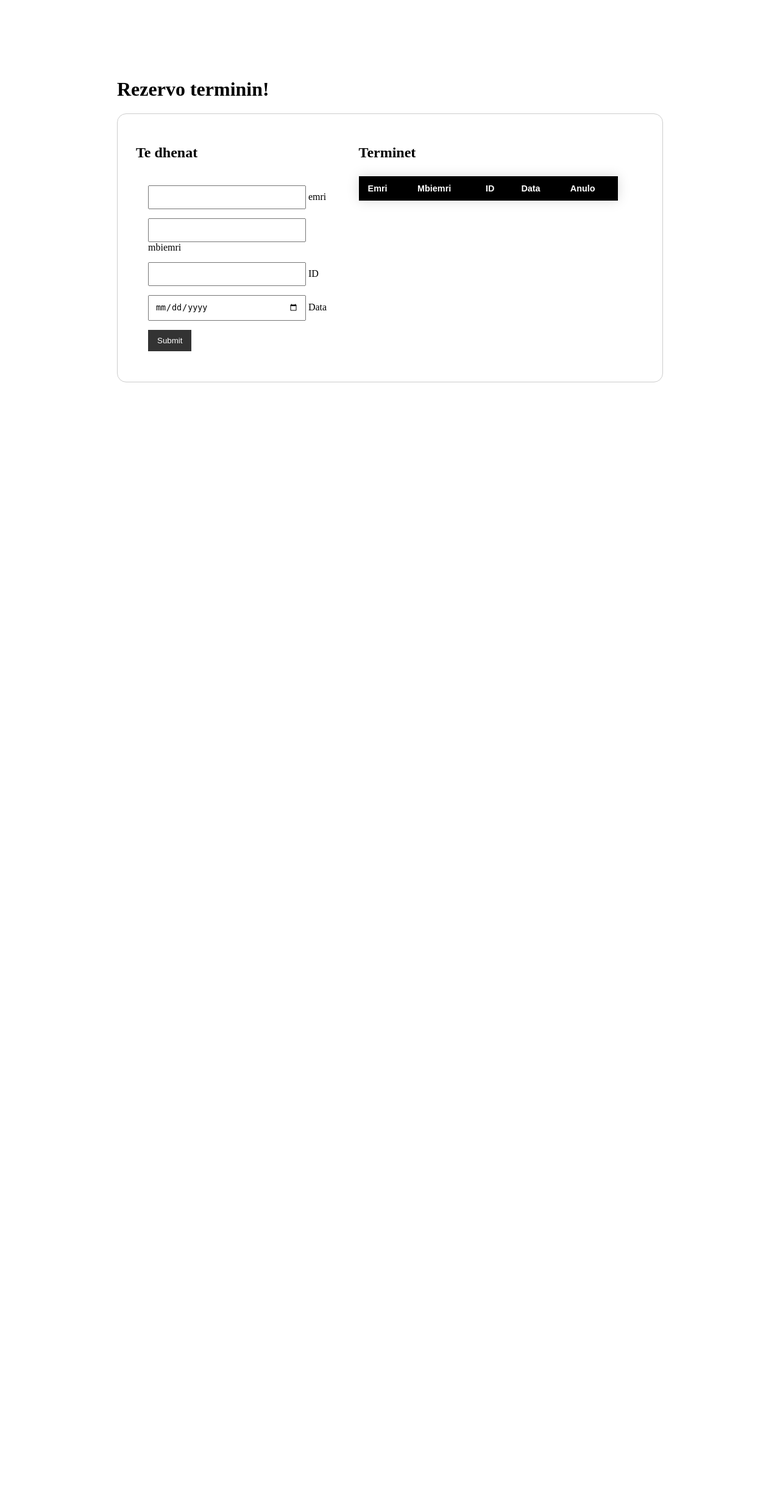
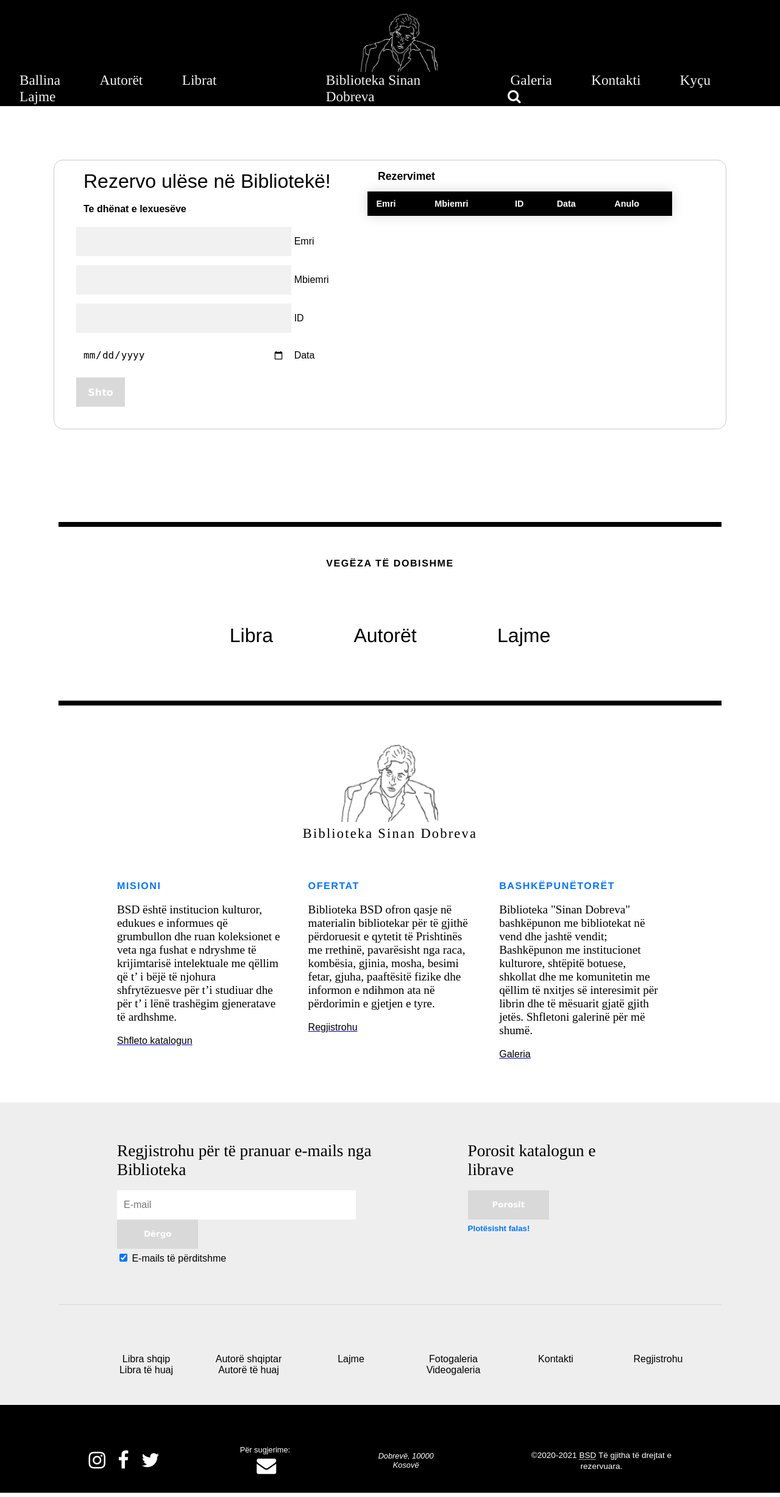
Before and after one commit to samiri32/ProgramimiInternet_Gr10, a PHP site: page /HTML/forma.html in a window 1280 px wide. Shown: the whole page at 61% size. Before the commit the page ends 627 px from the top, so only its background shows below. Run offline with PHP 8.4, Linux system fonts and the light colour scheme; lists and menus that the app fills with data are empty; some web fonts are replaced.

Commit message:
forma per rezervim u rregullu

```diff
--- a/CSS/forma.css
+++ b/CSS/forma.css
@@ -1,17 +1,17 @@
 body{
-    width: 70%;
-    margin:auto;
-    margin-top:10%;
-    overflow-y: hidden;
+    padding: 0;
+    margin: 0;
 }
 
 .container{
+    margin: 5.5em;
     display:grid;
-    grid-template-columns: 40% 60%;
-    grid-column-gap: 2em;
+    grid-template-columns: 45% 55%;
+    grid-column-gap: 1em;
     border:1px solid #ccc;
-    padding:30px;
+    padding:1em;
     border-radius: 15px;
+    justify-content: space-between;
 }
 
 .title{
@@ -34,12 +34,9 @@ body{
     padding:10px;
 }
 
-#addForm input[type="submit"] {
-    background-color: #333;
-    color:#fff;
-    padding:10px 15px;
-    border:none;
-}
+.butonform:hover {
+    color: #0075ff;
+  }
 
 .form-group{
     padding-bottom:15px;
@@ -69,3 +66,13 @@ body{
 .styled-table tbody tr {
     border-bottom: 1px solid #dddddd;
 }
+
+.butonform {
+    height: 3em;
+    width: 5em;
+    color: white;
+    font-weight: bold;
+    font-family: Verdana, Geneva, Tahoma, sans-serif;
+    background-color: #D9D9D9;
+    border: none;
+  }
--- a/HTML/forma.html
+++ b/HTML/forma.html
@@ -1,35 +1,240 @@
 <!DOCTYPE html>
-<html lang="en">
+<html lang="sq">
 
 <head>
-    <meta charset="UTF-8">
-    <meta name="viewport" content="width=device-width, initial-scale=1.0">
-    <title>Forma</title>
+    <title>BIBLIOTEKA SINAN DOBREVA</title>
+    <meta charset="utf-8">
+    <meta name="viewport" content="width=device-width, initial-scale=1">
+    <link rel="shortcut icon" type="image/png" href="./img/sinani4.png">
+    <link rel="stylesheet" href="../css/styles.css">
     <link rel="stylesheet" href="../css/forma.css">
+    <link rel="preconnect" href="https://fonts.gstatic.com">
+    <link href="https://fonts.googleapis.com/css2?family=Roboto+Mono&display=swap" rel="stylesheet">
+    <link rel="stylesheet" href="https://stackpath.bootstrapcdn.com/font-awesome/4.7.0/css/font-awesome.min.css" integrity="sha384-wvfXpqpZZVQGK6TAh5PVlGOfQNHSoD2xbE+QkPxCAFlNEevoEH3Sl0sibVcOQVnN" crossorigin="anonymous">
+
+    <script>
+        window.onscroll = function() {
+            growShrinkLogo()
+        };
+
+        function growShrinkLogo() {
+            var sinani = document.getElementById("sinani")
+            if (document.body.scrollTop > 5 || document.documentElement.scrollTop > 5) {
+                sinani.style.width = "5em";
+                sinani.style.height = "3.5em";
+
+            } else {
+                sinani.style.width = "8em";
+                sinani.style.height = "6em";
+            }
+        }
+    </script>
 
 
+    <script src="https://code.jquery.com/jquery-3.5.1.js" integrity="sha256-QWo7LDvxbWT2tbbQ97B53yJnYU3WhH/C8ycbRAkjPDc=" crossorigin="anonymous"></script>
+    <script type="text/javascript">
+        $(document).ready(function() {
+            $('#search').click(function() {
+                $('.menu-item').toggleClass('hide-item')
+                $('.search-form').toggleClass('active')
+            })
+        })
+    </script>
+
+
+    <style>
+        * {
+            box-sizing: border-box;
+        }
+
+        body {
+            margin: 0;
+        }
+
+        .sinanibabo {
+            display: flex;
+            justify-content: center;
+        }
+
+        .logoja {
+            display: inline-grid;
+            justify-content: center;
+        }
+
+        .titulli {
+            color: white;
+            font-size: 1.45em;
+        }
+
+        .titulli:hover {
+            color: #0075ff;
+        }
+
+        .header {
+            background-color: black;
+            height: 1.25em;
+            color: white;
+            text-decoration: none;
+        }
+
+        .djathtas {
+            display: grid;
+            align-content: space-between;
+        }
+
+        .majtas {
+            align-content: space-between;
+            display: grid;
+        }
+
+        .topnav {
+            display: flex;
+            justify-content: center;
+            overflow: hidden;
+            position: -webkit-sticky;
+            position: sticky;
+            z-index: 1;
+            top: 0;
+            padding: 0px;
+            background-color: black;
+            border: 2px solid;
+        }
+
+        .topnav a {
+            font-size: 1.45em;
+            color: #f2f2f2;
+            padding: 0px 30px;
+            text-decoration: none;
+        }
+
+        .topnav a:hover {
+            color: #0075ff;
+        }
+
+        .djathtasposht a.menu-item {
+            transform: scale(1);
+            display: inline-block;
+            transition: 0.5s;
+        }
+
+        .djathtasposht a.menu-item.hide-item {
+            transform: scale(0);
+        }
+
+        #one {
+            transition-delay: 0.2s;
+        }
+
+        #two {
+            transition-delay: 0.1s;
+        }
+
+        #three {
+            transition-delay: 0s;
+        }
+
+        .search-form {
+            display: inline-block;
+            position: sticky;
+            margin-bottom: 0.3em;
+            top: 8em;
+            right: 28em;
+            transform: translateX(-50%);
+            width: 0em;
+            height: 1em;
+            transition: 0.6s;
+            opacity: 0;
+            visibility: hidden;
+        }
+
+        .search-form.active {
+            position: sticky;
+            top: 8em;
+            right: 28em;
+            width: 0em;
+            height: 1em;
+            opacity: 1;
+            transition-delay: 0.4s;
+            visibility: visible;
+            background: transparent;
+        }
+
+        .search-form input {
+            margin-left: 1.5em;
+            margin-top: -0.2em;
+            width: 15em;
+            height: 1.5em;
+            color: white;
+            border: none;
+            background: transparent;
+            outline: none;
+            font-size: 1.1em;
+        }
+    </style>
 </head>
 
-<body>
 
 
-    <h1>Rezervo terminin!</h1>
+
+<body onload="showSlides(1)">
+    <div class="header"></div>
+    <div class="topnav">
+        <div class="majtas">
+            <div class="majtasnalt">homepage</div>
+            <div class="majtasposht">
+                <a href="../index.html">Ballina</a>
+                <a href="./HTML/Autoret1.html">Autorët</a>
+                <a href="./HTML/Librat.html">Librat</a>
+                <a href="./HTML/lajmi.html">Lajme</a>
+            </div>
+        </div>
+
+        <div class="logoja">
+            <div class="sinanibabo">
+                <img src="../img/sinani.png" alt="pldh" height="130em" width="175em" id='sinani'>
+            </div>
+            <a href="../index.html" id='titulli' style="font-family:'Arnhem', Times, Courier, serif;"> <span>Biblioteka Sinan
+          Dobreva</span></a>
+        </div>
+
+        <div class="djathtas">
+            <div class="djathtasnalt">homepage</div>
+            <div class="djathtasposht">
+                <div class="search-form">
+                    <form>
+                        <input type="text" name="" placeholder="Kërkoni">
+                    </form>
+                </div>
+                <a href="./HTML/galeria.html" class="menu-item" id="one">Galeria</a>
+                <a href="./HTML/Kontakti.html" class="menu-item" id="two">Kontakti</a>
+                <a href="./HTML/kycu.html" class="menu-item" id="three">Kyçu</a>
+                <a href="#" id="search"><i class="fa fa-search"></i></a>
+
+
+            </div>
+        </div>
+    </div>
+
+    <div class="homepage">
+
+
+
 
     <div class="container">
 
         <div>
-
-            <h2 class="title">Te dhenat</h2>
+            <span style="text-align: center; font-size: 2em; margin-left:1em;">Rezervo ulëse në Bibliotekë!</span><br><br>
+            <span style="padding-left: 2em; font-size: 1em; font-weight: bold;">Te dhënat e lexuesëve</span>
 
             <form id="addForm">
                 <div class="form-group">
                     <input type="text" id="item1">
-                    <label>emri</label><br>
+                    <label>Emri</label><br>
                 </div>
 
                 <div class="form-group">
                     <input type="text" id="item2">
-                    <label>mbiemri</label><br>
+                    <label>Mbiemri</label><br>
                 </div>
 
                 <div class="form-group">
@@ -41,19 +246,18 @@
                     <label>Data</label><br>
                 </div>
 
-                <input type="submit" id="submit" value="Submit">
+                <input type="submit" id="submit" value="Shto" class="butonform">
 
             </form>
 
         </div>
-
         <div>
 
             <div class="tabela">
 
-                <h2 class="title">Terminet</h2>
+                <span style="padding-left: 1em; font-size: 1.1em; font-weight: bold;">Rezervimet</span>
 
-                <table class="styled-table">
+                <table class="styled-table" style="margin-top: 1em;">
                     <thead>
                         <tr>
                             <th>Emri</th>
@@ -97,12 +301,12 @@
                     <td>${mbiemri}</td>
                     <td>${ID}</td>
                     <td>${data}</td>
-                    <td><button class ="deleteBtn">Fshij</button></td>
+                    <td><button class ="butonform">Fshij</button></td>
                 </tr>
                 `;
 
                 function onDeleteRow(e) {
-                    if(!e.target.classList.contains("deleteBtn")){
+                    if(!e.target.classList.contains("butonform")){
                         return;
                     }
 
@@ -116,6 +320,206 @@
 
 
     </script>
+  <div class="row4">
+    <div class="shortcuts">
+        <div class="shortcutnalt">
+            <div class="bs">VEGËZA TË DOBISHME</div>
+        </div>
+        <div class="shortcutposht">
+            <a href="./HTML/Librat.html" class="eee" id="sdds">Libra</a>
+            <a href="./HTML/Autoret1.html" class="eee" id="fdsfdsf">Autorët</a>
+            <a href="./HTML/lajmi.html" class="eee" id="fsdfdsf">Lajme</a>
+
+        </div>
+    </div>
+</div>
+
+<div class="row5">
+    <div class="row5pjesepjese">
+        <div class="logoja">
+            <div class="sinanibabo">
+                <img src="../img/sinani3.png" alt="pldh" height="130em" width="175em" id='sinani' style="background-color: black;">
+            </div>
+            <span id="sinaniposht">Biblioteka Sinan Dobreva</span>
+        </div>
+        <div class="perberja">
+            <div class="kolona1p">
+                <span id="lajmekuq5" style="font-size: 1em;">Misioni</span>
+                <br>
+                <p id="kolona1pp">BSD është institucion kulturor, edukues e informues që grumbullon dhe ruan koleksionet e veta nga fushat e ndryshme të krijimtarisë intelektuale me qëllim që t’ i bëjë të njohura shfrytëzuesve për t’i studiuar dhe për t’ i lënë
+                    trashëgim gjeneratave të ardhshme.</p>
+                <a href="#">
+                    <p id="katalogu">Shfleto katalogun</p>
+                </a>
+            </div>
+
+            <div class="kolona1p">
+                <span id="lajmekuq5" style="font-size: 1em;">Ofertat</span>
+                <br>
+                <p id="kolona1pp">Biblioteka BSD ofron qasje në materialin bibliotekar për të gjithë përdoruesit e qytetit të Prishtinës me rrethinë, pavarësisht nga raca, kombësia, gjinia, mosha, besimi fetar, gjuha, paaftësitë fizike dhe informon e ndihmon ata
+                    në përdorimin e gjetjen e tyre.</p>
+                <a href="./HTML/regjistrohu.html">
+                    <p id="katalogu">Regjistrohu</p>
+                </a>
+            </div>
+
+            <div class="kolona1p">
+                <span id="lajmekuq5" style="font-size: 1em;">Bashkëpunëtorët</span>
+                <br>
+                <p id="kolona1pp">Biblioteka "Sinan Dobreva" bashkëpunon me bibliotekat në vend dhe jashtë vendit; Bashkëpunon me institucionet kulturore, shtëpitë botuese, shkollat dhe me komunitetin me qëllim të nxitjes së interesimit për librin dhe të mësuarit
+                    gjatë gjith jetës. Shfletoni galerinë për më shumë.
+                </p>
+                <a href="./HTML/galeria.html">
+                    <p id="katalogu">Galeria</p>
+                </a>
+            </div>
+        </div>
+    </div>
+</div>
+<br><br><br>
+<!--QITU JA NIS row6-->
+
+<div class="row6" style="background-color:#eeeeee">
+    <div class="subfooternalt">
+        <div class="sbkol1">
+            <span id="sf">Regjistrohu për të pranuar e-mails nga Biblioteka</span><br><br>
+            <!-- Qitu ni form per Anetaresim (mail subscription)-->
+            <form autocomplete="on" action="/action_page.php">
+                <div class="autocomplete" style="width: 25em;">
+                    <input id="myInput" type="text" name="myEmail" placeholder="E-mail" style="background-color:white;">
+                </div>
+                <button class="buton">Dërgo</button>
+            </form> <input type="checkbox" checked="checked" name="subscribe"> E-mails të përditshme <br><br>
+        </div>
+
+        <div class="sbkol1">
+            <span id="sf">Porosit katalogun e librave</span><br><br>
+            <button class="buton">Porosit</button>
+            <h5 id="h5">Plotësisht falas!</h5>
+        </div>
+
+    </div>
+
+    <div class="subfooterposht">
+
+        <div class="sbkol2">
+
+            <ul>
+
+                <li><a href="./HTML/Librat.html">
+        Libra shqip
+      </a>
+                </li>
+                <li><a href="./HTML/Librat.html#teHuaj">
+        Libra të huaj
+      </a></li>
+            </ul>
+        </div>
+
+        <div class="sbkol2">
+
+            <ul>
+
+
+                <li><a href="./HTML/meshum.html">
+        Autorë shqiptar
+      </a></li>
+                <li><a href="./HTML/meshume.html">
+        Autorë të huaj
+      </a></li>
+            </ul>
+        </div>
+        <div class="sbkol2">
+
+            <ul>
+                <li><a href="./HTML/lajmi.html"><span>Lajme</span></a>
+                </li>
+
+            </ul>
+        </div>
+        <div class="sbkol2">
+
+            <ul>
+
+                <li><a href="./HTML/galeria.html#fotogaleriah3">
+        Fotogaleria
+      </a>
+                </li>
+                <li><a href="./HTML/galeria.html#videogaleriah3">
+        Videogaleria
+      </a>
+                </li>
+            </ul>
+        </div>
+        <div class="sbkol2">
+
+            <ul>
+                <li><a href="./HTML/Kontakti.html"><span>Kontakti</span></a>
+                </li>
+            </ul>
+        </div>
+        <div class="sbkol2">
+
+            <ul>
+                <li><a href="./HTML/regjistrohu.html"><span>Regjistrohu</span></a>
+                </li>
+            </ul>
+        </div>
+    </div>
+
+</div>
+
+
+<!-- qiky /div e mshel homepage ;) -->
+</div>
+
+
+<footer class="futeri">
+<div class="futerimrena">
+
+    <div class="futerimamrena">
+        <div class="sbkol3">
+            <a href="#" id="socialmedia" style="padding-right:0.5em;"><i class="fa fa-instagram"></i></a>
+            <a href="#" id="socialmedia" style="padding-right:0.5em;"><i class="fa fa-facebook"></i></a>
+            <a href="#" id="socialmedia"><i class="fa fa-twitter"></i></a>
+        </div>
+
+        <div class="sbkol3">
+            <span id="suxhuki">Për sugjerime:</span>
+            <a href="mailto: BSDa@biblioteka.com" id="socialmedia" style="padding-left: 0.15em;">
+                <i class="fa fa-envelope"></i></a>
+        </div>
+
+        <div class="sbkol3">
+            <address style="font-size:0.8em">
+    Dobrevë, 10000<br>
+    Kosovë
+  </address>
+        </div>
+
+        <div class="sbkol33">
+            <span style="font-size:0.85em;">©2020-2021 <abbr title="Biblioteka Sinan Dobreva">BSD</abbr> Të gjitha të
+    drejtat e rezervuara.</span>
+        </div>
+    </div>
+
+</div>
+</footer>
+
+
+
+<script>
+if('serviceWorker' in navigator) {
+  navigator.serviceWorker
+           .register('sw.js')
+           .then(function() {
+               console.log("Service Worker Registered");
+            });
+}
+</script>
+
+<script src="../js/skripta.js"></script>
+
 
 
 </body>
--- a/HTML/regjistrohu.html
+++ b/HTML/regjistrohu.html
@@ -259,7 +259,7 @@
 
                     </select>
                 </p><br>
-                <p>Si keni ndëgjuar për bibliotekën BSD?</p>
+                <p>Nga keni ndëgjuar për bibliotekën BSD?</p>
                 <input type="text" list="referent" style="border:0.05px solid black; background-color: white; height:2em">
                 <datalist id="referent">
                         <option value="Familja apo shoqëria">
--- a/index.html
+++ b/index.html
@@ -380,7 +380,7 @@
 
             <div class="libri">
                 <div class="bestsellersimg">
-                    <img class="fototmodal" src="./img/xhaxhienver.jpg" style="width:110%; max-height:30em">
+                    <img class="fototmodal" src="./img/xhaxhienver.png" style="width:100%; max-height:30em">
                     <div id="myModal">
                         <span class="close">×</span>
                         <img id="img">
@@ -521,7 +521,7 @@
                 <div class="sbkol1">
                     <span id="sf">Regjistrohu për të pranuar e-mails nga Biblioteka</span><br><br>
                     <!-- Qitu ni form per Anetaresim (mail subscription)-->
-                    <form autocomplete="off" action="/action_page.php">
+                    <form autocomplete="on" action="/action_page.php">
                         <div class="autocomplete" style="width: 25em;">
                             <input id="myInput" type="text" name="myEmail" placeholder="E-mail" style="background-color:white;">
                         </div>
```
Also changed, not shown: js/skripta.js (+0 -79 lines), img/xhaxhienver.png.
